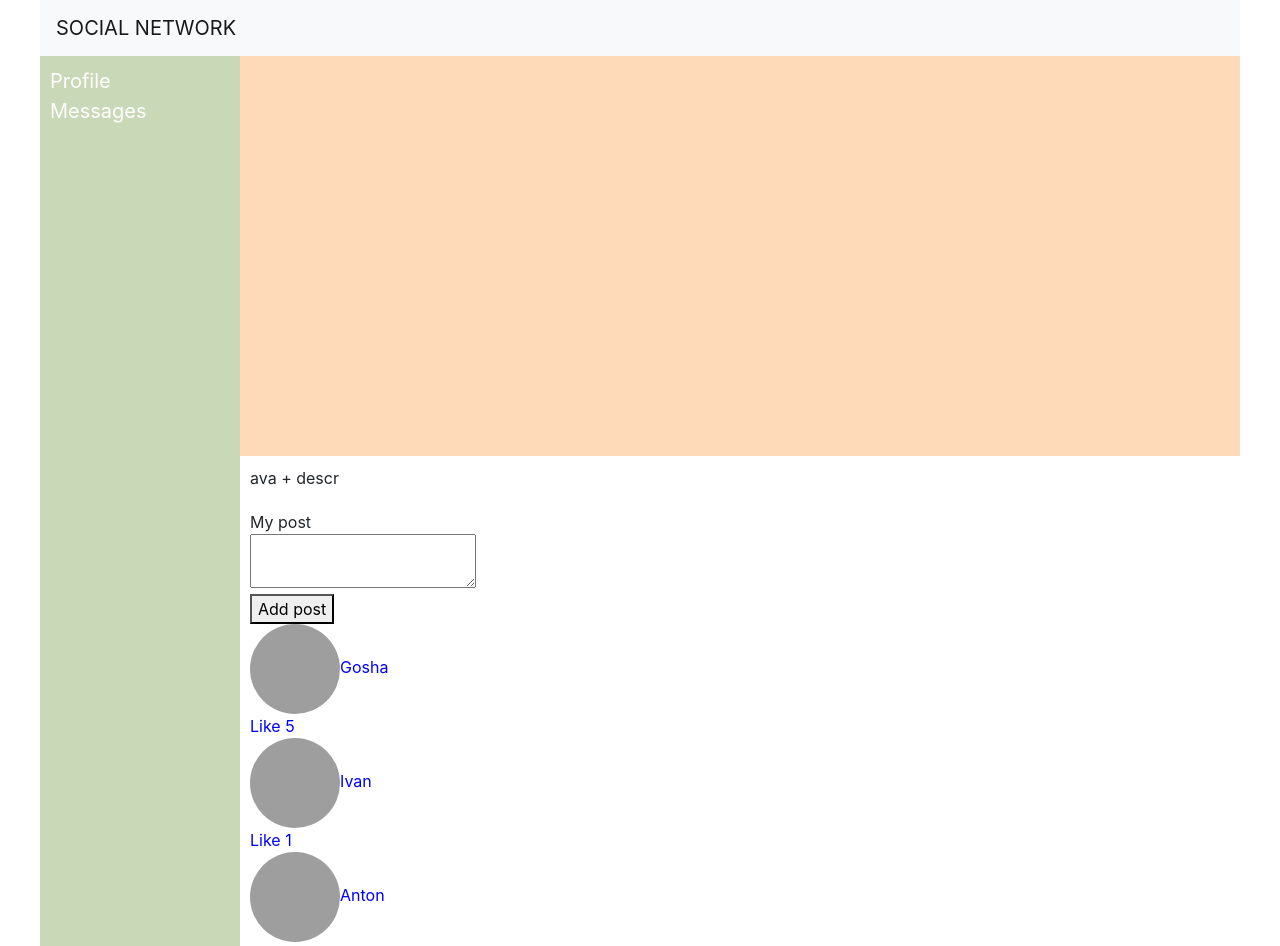
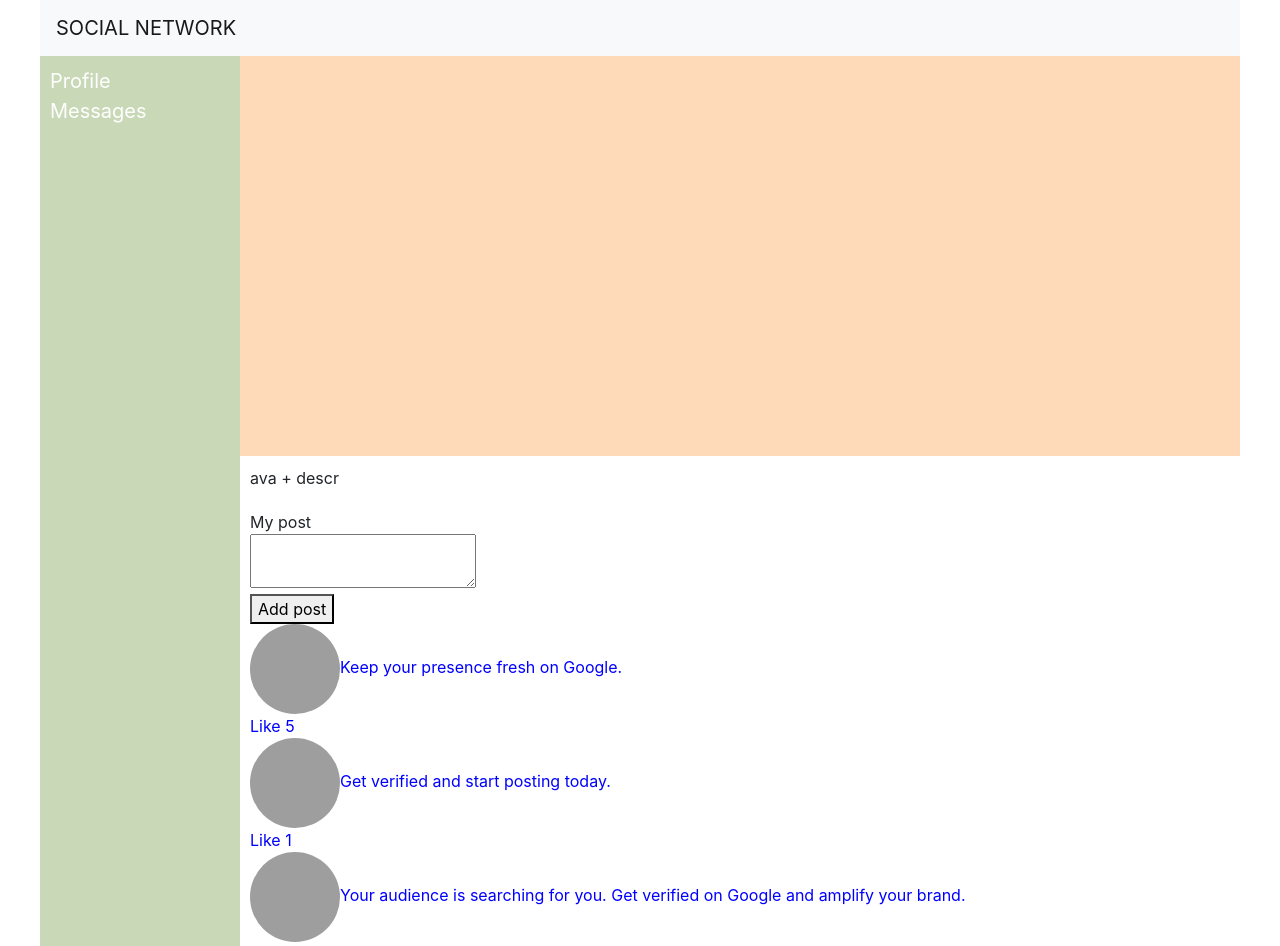
Before and after one commit to Georgy87/SOCIAL-NETWORK, a React (Create React App) app: page /profile in a window 1280 px wide. Shown: the top 946 px of the page. Built offline with nearby package versions, Linux system fonts and the light colour scheme; grey boxes are pictures that could not be loaded.

Commit message:
used map function in components

```diff
--- a/src/components/dialogs/Dialog.module.css
+++ b/src/components/dialogs/Dialog.module.css
@@ -7,7 +7,7 @@
     padding: 10px;
 }
 
-.dialogsItem a{
+.dialogsItem a {
     padding: 10px;
     text-decoration: none;
     color: black;
--- a/src/components/dialogs/Dialogs.js
+++ b/src/components/dialogs/Dialogs.js
@@ -1,41 +1,54 @@
-import React from 'react';
-import s from './Dialog.module.css';
-import {NavLink} from 'react-router-dom';
+import React from "react";
+import s from "./Dialog.module.css";
+import { NavLink } from "react-router-dom";
 
 const DialogItem = (props) => {
     let path = "/dialog/" + props.id;
-    console.log(path);
     return (
         <div>
-            <NavLink to={path} activeClassName={s.active}>{props.name}</NavLink>
+            <NavLink to={path} activeClassName={s.active}>
+                {props.name}
+            </NavLink>
         </div>
-    )
-}
+    );
+};
 
 const DialogMessage = (props) => {
-    return (
-        <div className={s.message}>{props.text}</div>
-    )
-}
+    return <div className={s.message}>{props.message}</div>;
+};
 
 const Dialog = () => {
+    const dialogsNames = [
+        { name: "Andrey", id: "1" },
+        { name: "Ivan", id: "2" },
+        { name: "Gosha", id: "3" },
+        { name: "Svetlana", id: "4" },
+        { name: "Ruslan", id: "5" },
+    ];
+
+    const dialogMessage = [
+        { message: "Hello", id: "1" },
+        { message: "How are you", id: "2" },
+        { message: "Good! Thanks", id: "3" },
+    ];
+
+    const elementNames = dialogsNames.map((item) => {
+        const { name, id } = item;
+        return <DialogItem key={id} name={name} id={id} />;
+    });
+
+    const elementMessage = dialogMessage.map((item) => {
+        const { message, id } = item;
+        return <DialogMessage key={id} message={message} />;
+    });
+
     return (
-            <div className={s.dialog}>
-                <div className={s.dialogsItem}>
-                    <DialogItem name="Andrey" id="1"/>
-                    <DialogItem name="Ivan" id="2"/>
-                    <DialogItem name="Gosha" id="3"/>
-                    <DialogItem name="Svetlana" id="4"/>
-                    <DialogItem name="Ruslan" id="5"/>
-                </div>
+        <div className={s.dialog}>
+            <div className={s.dialogsItem}>{elementNames}</div>
 
-                <div className={s.messages}>
-                    <DialogMessage text="hello"/>
-                    <DialogMessage text="How are you?"/>
-                    <DialogMessage text="Good Thanks"/>
-                </div>
-            </div>
-    )
-}
+            <div className={s.messages}>{elementMessage}</div>
+        </div>
+    );
+};
 
 export default Dialog;
--- a/src/components/profile/myPosts/MyPosts.jsx
+++ b/src/components/profile/myPosts/MyPosts.jsx
@@ -3,6 +3,17 @@ import s from './MyPosts.module.css';
 import Post from './post/post';
 
 const MyPosts = () => {
+	const postMessages = [
+		{ id: "1", message: "Keep your presence fresh on Google.", like: "5" },
+		{ id: "2",  message: "Get verified and start posting today.", like: "1" },
+		{ id: "2", message: "Your audience is searching for you. Get verified on Google and amplify your brand.", like: "2" }
+	];
+
+	const elementPostMessages = postMessages.map(item => {
+		const { id, message, like } = item;
+		return <Post key={id} like={like} message={message}/>
+	});
+
     return (
 		<div className={s.postWrapper}>
 			My post
@@ -13,9 +24,7 @@ const MyPosts = () => {
 				</div>
 			</div>
 			<div className={s.posts}>
-					<Post message="Gosha" like="5"/>
-					<Post message="Ivan" like="1"/>
-					<Post message="Anton" like="2"/>
+				{elementPostMessages }
 			</div>
 		</div>
     )
```
Also changed, not shown: src/components/navbar/navbar.jsx (+17 -14 lines), src/app.css (line endings or trailing spaces). Lines whose indentation alone changed are shown as unchanged.
